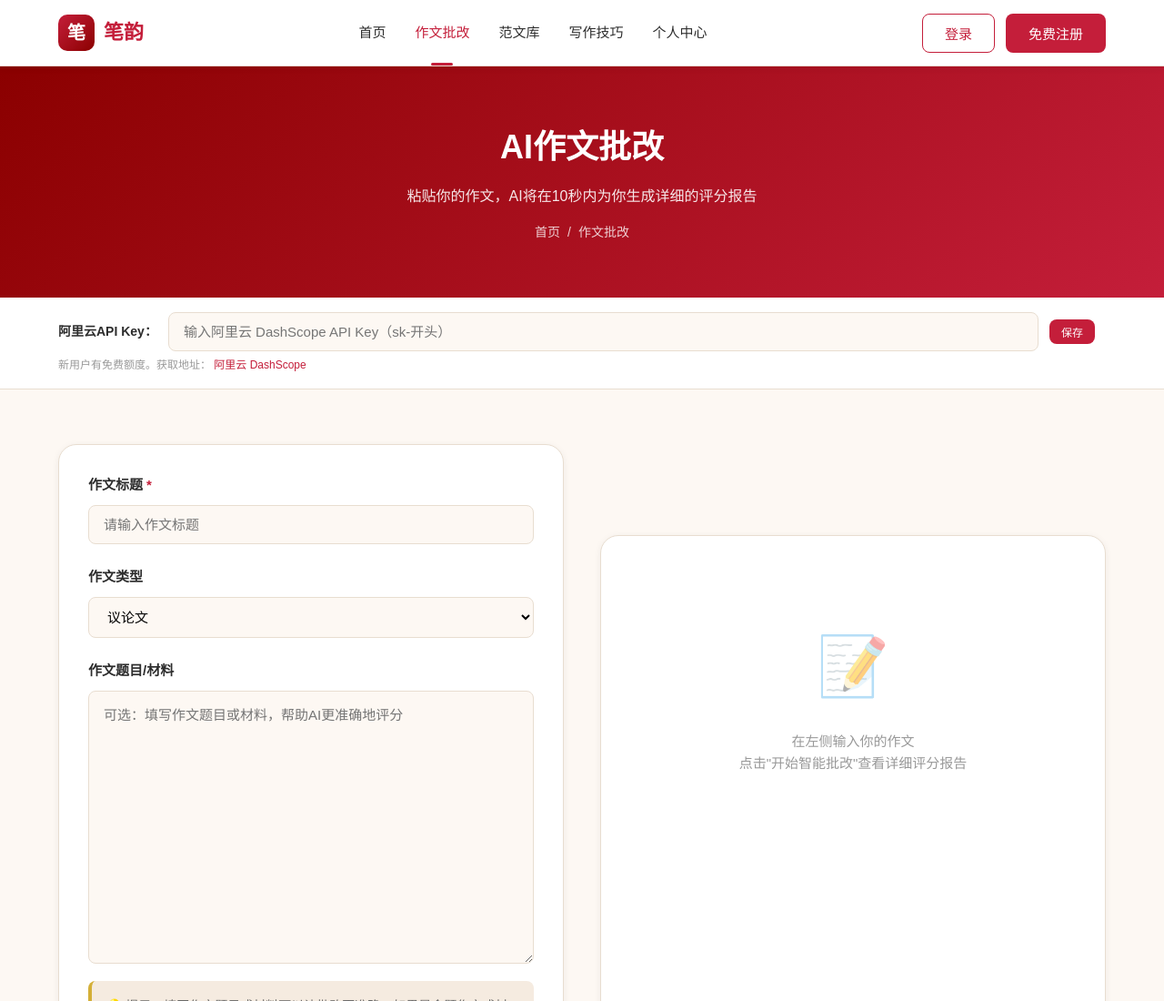
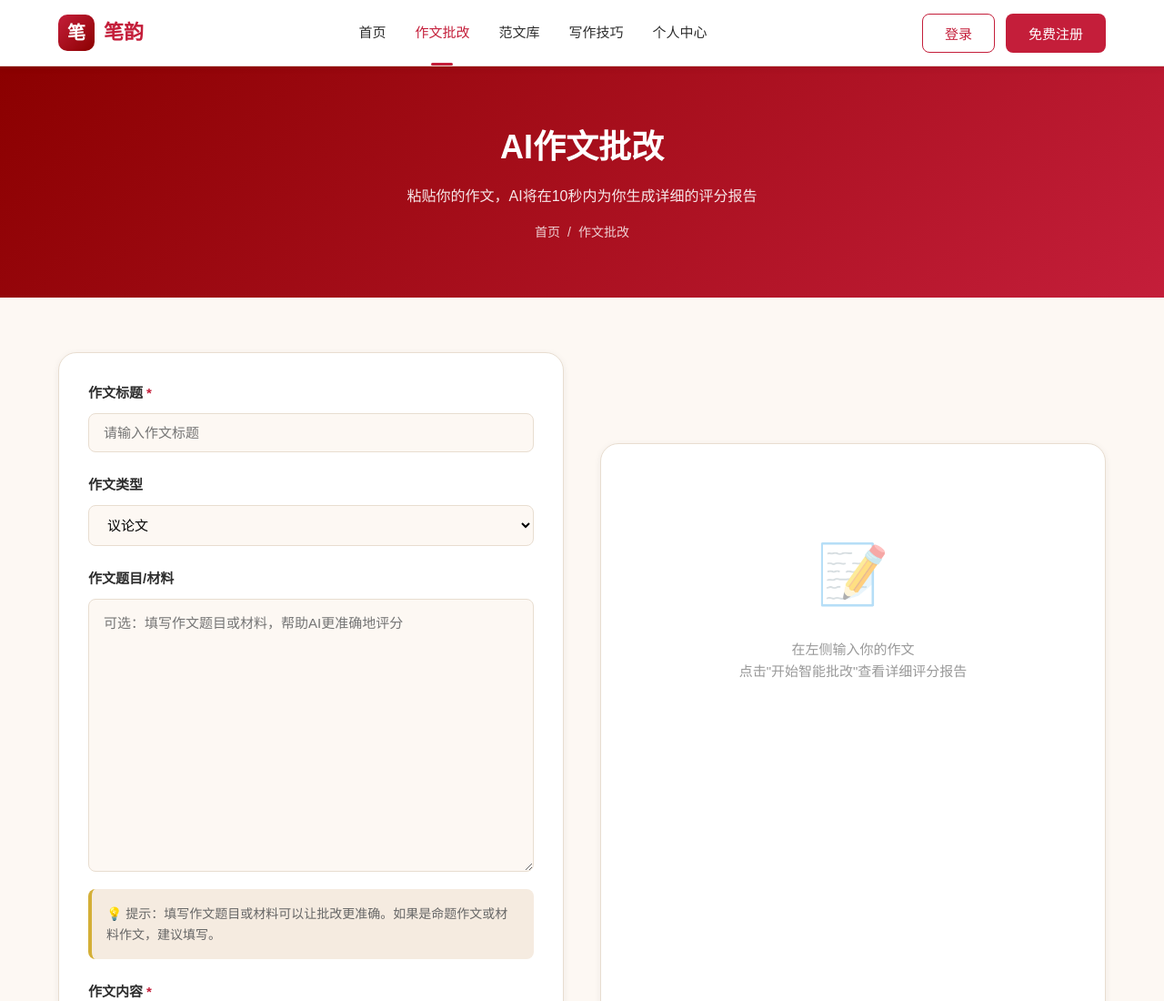
Before and after one commit to zjxys/777, a website: page grading.html in a window 1280 px wide. Shown: the top 1100 px of the page at 91% size. Drawn offline with Linux system fonts and the light colour scheme.

Commit message:
feat: 内置阿里云API Key，用户打开网站直接可用

```diff
--- a/grading.html
+++ b/grading.html
@@ -42,18 +42,17 @@
     </div>
   </section>
 
-  <!-- API Key 配置 -->
-  <section class="api-key-section" id="apiKeySection" style="background:#fff;border-bottom:1px solid var(--border);padding:16px 0;">
+  <!-- API Key 配置（已内置，默认隐藏） -->
+  <section class="api-key-section" id="apiKeySection" style="display:none;background:#fff;border-bottom:1px solid var(--border);padding:16px 0;">
     <div class="container">
       <div style="display:flex;align-items:center;gap:12px;flex-wrap:wrap;">
         <label style="font-size:14px;font-weight:600;color:var(--text);white-space:nowrap;">阿里云API Key：</label>
-        <input type="password" id="apiKeyInput" class="form-input" placeholder="输入阿里云 DashScope API Key（sk-开头）" style="flex:1;min-width:200px;">
+        <input type="password" id="apiKeyInput" class="form-input" placeholder="可选：输入自己的API Key覆盖默认" style="flex:1;min-width:200px;">
         <button type="button" class="btn btn-primary btn-sm" id="saveApiKeyBtn">保存</button>
         <span id="apiKeyStatus" style="font-size:13px;color:var(--text-muted);"></span>
       </div>
       <p style="font-size:12px;color:var(--text-muted);margin-top:6px;">
-        新用户有免费额度。获取地址：
-        <a href="https://dashscope.console.aliyun.com/apiKey" target="_blank" style="color:var(--primary);">阿里云 DashScope</a>
+        网站已内置API Key，可直接使用。
       </p>
     </div>
   </section>
--- a/js/main.js
+++ b/js/main.js
@@ -276,7 +276,7 @@ function initCharCount() {
 const DASHSCOPE_BASE_URL = 'https://dashscope.aliyuncs.com/compatible-mode/v1';
 const DASHSCOPE_MODEL = 'qwen-turbo';
 const DASHSCOPE_VISION_MODEL = 'qwen-vl-plus';
-const DEFAULT_API_KEY = '';
+const DEFAULT_API_KEY = 'sk-ws-H.PLHXLLP.uPRi.MEYCIQDUCqegDkYEva4KIiqq_7gVzixswsP6sLarxruq5hqD7wIhAMmOyHNTxWe4Sr9f0D67QPZ4iHIcRG6YmlQSbrOTj8b6';
 
 function getApiKey() {
   return localStorage.getItem('dashscope_api_key') || DEFAULT_API_KEY;
```
